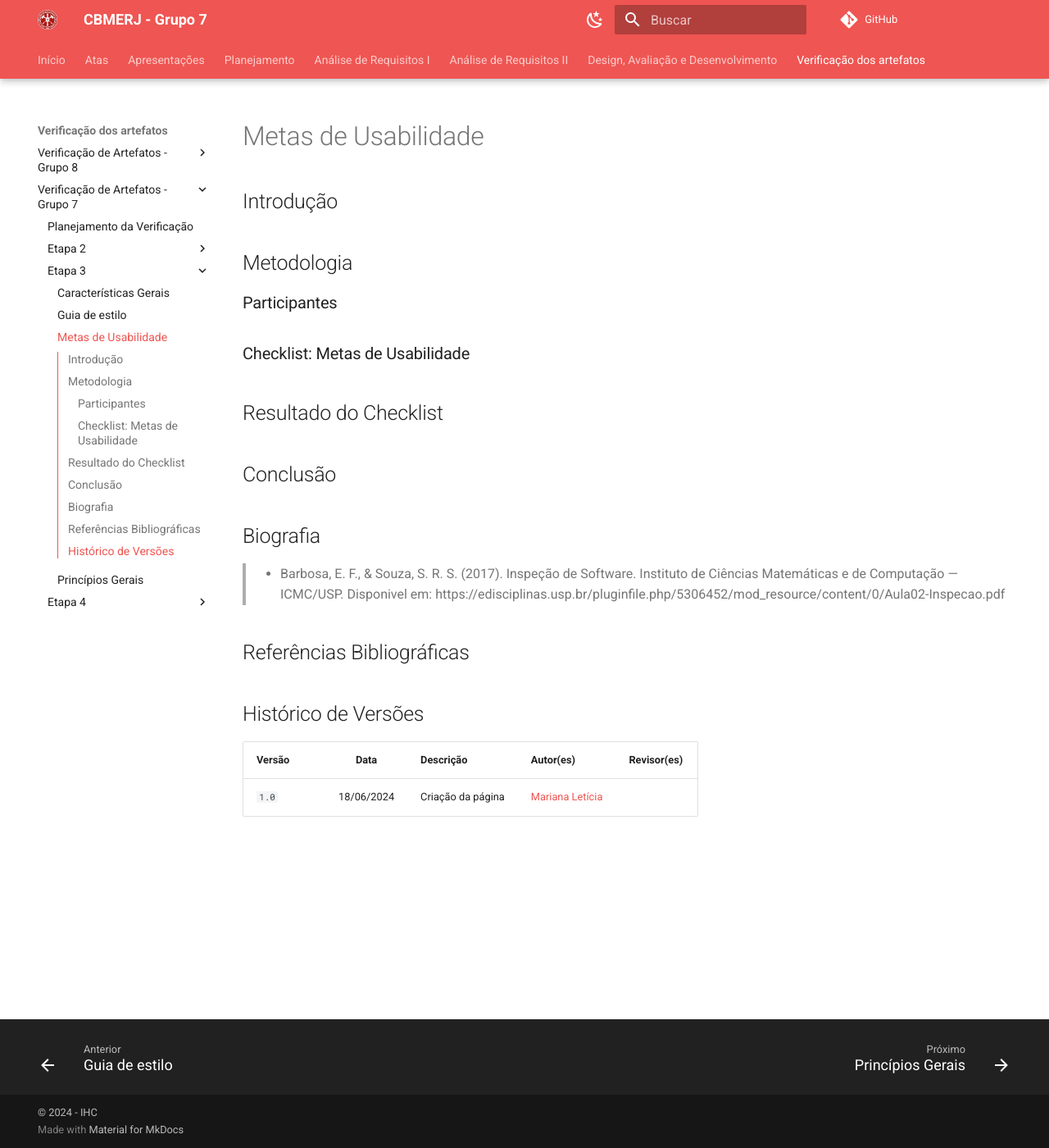
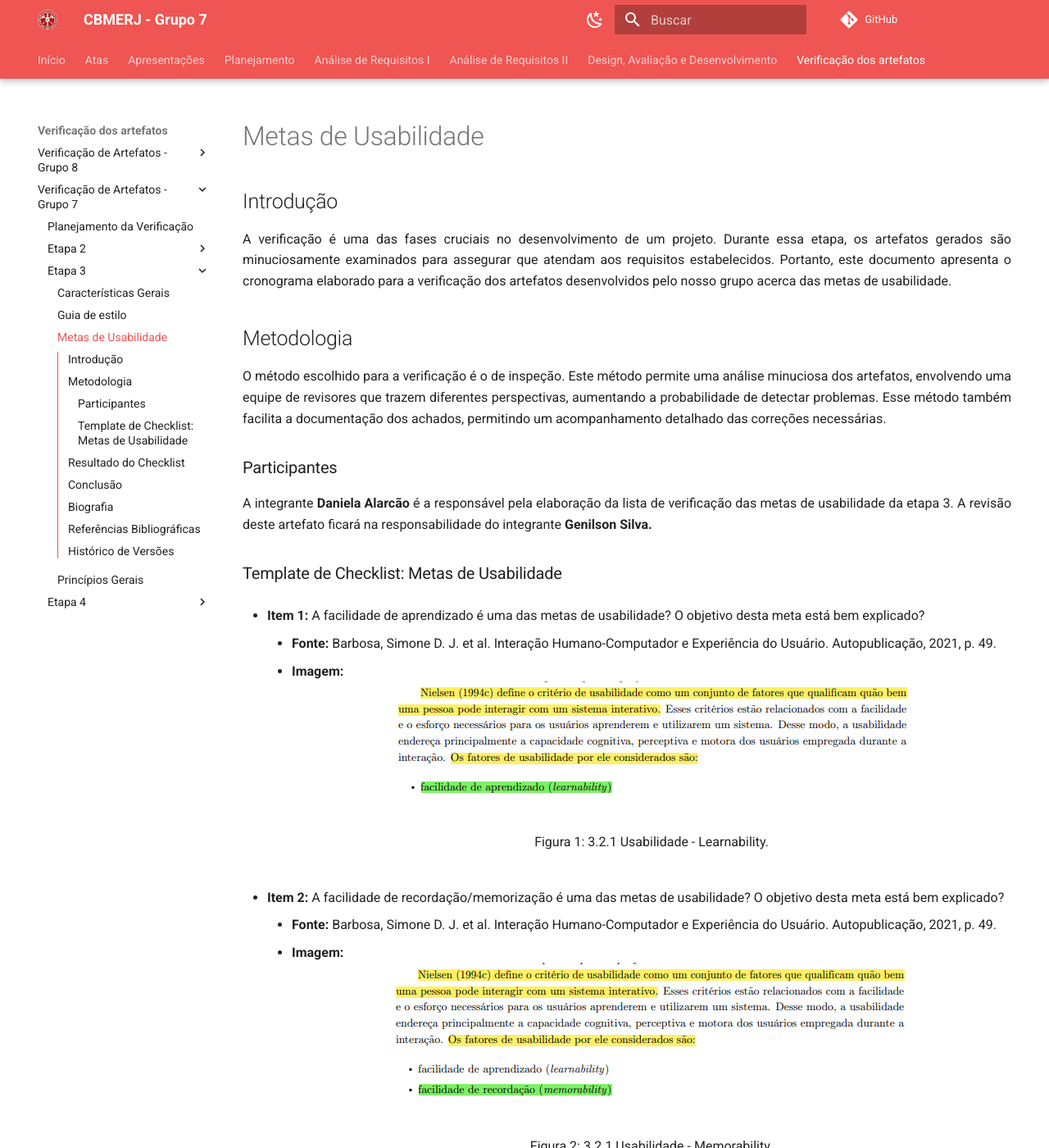
Before and after one commit to Interacao-Humano-Computador/2024.1-CBMERJ, an MkDocs documentation site: the page built from docs/verificacao_artefatos/verificacao_nosso_grupo/etapa_3/metas_usabilidade.md, in a window 1280 px wide and 1400 px high. Shown: the whole window at 82% size. Built offline with MkDocs 1.6.1 and Material for MkDocs 9.7.7, drawn with Linux system fonts in a browser that asks for light colours; comment, search, counter and statistics services are not loaded; some of the changed text lies outside the part shown.

Commit message:
Checklist Metas de Usabilidade

```diff
--- a/docs/verificacao_artefatos/verificacao_nosso_grupo/etapa_3/metas_usabilidade.md
+++ b/docs/verificacao_artefatos/verificacao_nosso_grupo/etapa_3/metas_usabilidade.md
@@ -1,78 +1,58 @@
 ## Introdução
-
+<p style="text-align: justify;"> A verificação é uma das fases cruciais no desenvolvimento de um projeto. Durante essa etapa, os artefatos gerados são minuciosamente examinados para assegurar que atendam aos requisitos estabelecidos. Portanto, este documento apresenta o cronograma elaborado para a verificação dos artefatos desenvolvidos pelo nosso grupo acerca das metas de usabilidade. </p>
 
 ## Metodologia
-
+<p style="text-align: justify;"> O método escolhido para a verificação é o de inspeção. Este método permite uma análise minuciosa dos artefatos, envolvendo uma equipe de revisores que trazem diferentes perspectivas, aumentando a probabilidade de detectar problemas. Esse método também facilita a documentação dos achados, permitindo um acompanhamento detalhado das correções necessárias. </p> </p>
 
 ### Participantes
+<p style="text-align: justify;"> A integrante <strong>Daniela Alarcão</strong> é a responsável pela elaboração da lista de verificação das metas de usabilidade da etapa 3. A revisão deste artefato ficará na responsabilidade do integrante <strong>Genilson Silva.</strong></p>
 
-### Checklist: Metas de Usabilidade
-<!-- template de checklist -->
-<!-- - **Item 1:** (COLOCAR DESCRIÇÃO AQUI)
-    - **Fonte:**
+### Template de Checklist: Metas de Usabilidade
+- **Item 1:** A facilidade de aprendizado é uma das metas de usabilidade? O objetivo desta meta está bem explicado?
+    - **Fonte:** Barbosa, Simone D. J. et al. Interação Humano-Computador e Experiência do Usuário. Autopublicação, 2021, p. 49.
     - **Imagem:**
     <br>
+    <center>
+    ![](img//Usabilidade1.png)
+    <br><br>
+    <p style="text-align: center">Figura 1: 3.2.1 Usabilidade - Learnability. </p><br>
 
-    <center>
-
-    ![](img/)
-
-    </center>
-
-    <p style="text-align: center">Figura 1: (COLOCAR A DESCRIÇÃO DA PERGUNTA QUI)</p>
-
-- **Item 2:** (COLOCAR DESCRIÇÃO)
-    - **Fonte:** (COLOCAR FONTE AQUI)
+- **Item 2:** A facilidade de recordação/memorização é uma das metas de usabilidade? O objetivo desta meta está bem explicado?
+    - **Fonte:** Barbosa, Simone D. J. et al. Interação Humano-Computador e Experiência do Usuário. Autopublicação, 2021, p. 49.
     - **Imagem:**
     <br>
+    <center>
+    ![](img/Usabilidade2.png)
+    <br><br>
+    <p style="text-align: center">Figura 2: 3.2.1 Usabilidade - Memorability. </p><br>
 
-    <center>
-
-    ![](img/)
-
-    </center>
-
-    <p style="text-align: center">Figura 2: (COLOCAR A LEGENDA AQUI)</p>
-
-
-- **Item 3:** (COLOCAR DESCRIÇÃO)
-    - **Fonte:** (COLOCAR FONTE AQUI)
+- **Item 3:** A eficiência é uma das metas de usabilidade? O objetivo desta meta está bem explicado?
+    - **Fonte:** Barbosa, Simone D. J. et al. Interação Humano-Computador e Experiência do Usuário. Autopublicação, 2021, p. 49.
     - **Imagem:**
     <br>
+    <center>
+    ![](img/Usabilidade3.png)
+    <br><br>
+    <p style="text-align: center">Figura 3: 3.2.1 Usabilidade - Efficiency. </p><br>
 
-    <center>
-
-    ![](img/)
-
-    </center>
-
-    <p style="text-align: center">Figura 3: (COLOCAR A LEGENDA AQUI)</p>
-
-- **Item 4:**
-    - **Fonte:**
+- **Item 4:** A segurança é uma das metas de usabilidade? O objetivo desta meta está bem explicado?
+    - **Fonte:** Barbosa, Simone D. J. et al. Interação Humano-Computador e Experiência do Usuário. Autopublicação, 2021, p. 49 .
     - **Imagem:**
     <br>
+    <center>
+    ![](img/Usabilidade4.png)
+    <br><br>
+    <p style="text-align: center">Figura 4: 3.2.1 Usabilidade - Safety. </p><br>
 
-    <center>
-
-    ![](img/)
-
-    </center>
-
-    <p style="text-align: center">Figura 4: (COLOCAR A LEGENDA AQUI)</p>
-
-- **Item 5:** (COLOCAR DESCRIÇÃO)
-    - **Fonte:** (INSERIR FONTE)
+- **Item 5:** A satisfação do usuário é uma das metas de usabilidade? O objetivo desta meta está bem explicado?
+    - **Fonte:** Barbosa, Simone D. J. et al. Interação Humano-Computador e Experiência do Usuário. Autopublicação, 2021, p. 50.
     - **Imagem:**
     <br>
-
     <center>
-
-    ![](img/)
-
-    </center>
-
-    <p style="text-align: center">Figura 5: (COLOCAR LEGENDA AQUI)</p> -->
+    ![](img/Usabilidade-part5.png)
+    ![](img/Usabilidade5.png)
+    <br><br>
+    <p style="text-align: center">Figura 5: 3.2.1 Usabilidade - Satisfaction . </p><br>
 
 ## Resultado do Checklist
  <!-- template de VERIFICAÇÃO -->
@@ -108,3 +88,4 @@
 | Versão |    Data    | Descrição                                 | Autor(es)                                       | Revisor(es)                                    |
 | ------ | :--------: | ----------------------------------------- | ----------------------------------------------- | ---------------------------------------------- |
 | `1.0`   | 18/06/2024 | Criação da página                         | [Mariana Letícia](https://github.com/Marianannn) |   |
+| `2.0`   | 26/06/2024 | Adição de checklist                         | [Daniela Alarcão](https://github.com/danialarcao) |   |
```
Also changed, not shown: docs/verificacao_artefatos/verificacao_nosso_grupo/etapa_3/guia_estilo.md (+1 -65 lines), docs/verificacao_artefatos/verificacao_nosso_grupo/etapa_3/img/Usabilidade-part5.png (added), docs/verificacao_artefatos/verificacao_nosso_grupo/etapa_3/img/Usabilidade1.png (added), docs/verificacao_artefatos/verificacao_nosso_grupo/etapa_3/img/Usabilidade2.png (added), docs/verificacao_artefatos/verificacao_nosso_grupo/etapa_3/img/Usabilidade3.png (added), docs/verificacao_artefatos/verificacao_nosso_grupo/etapa_3/img/Usabilidade4.png (added), docs/verificacao_artefatos/verificacao_nosso_grupo/etapa_3/img/Usabilidade5.png (added).
